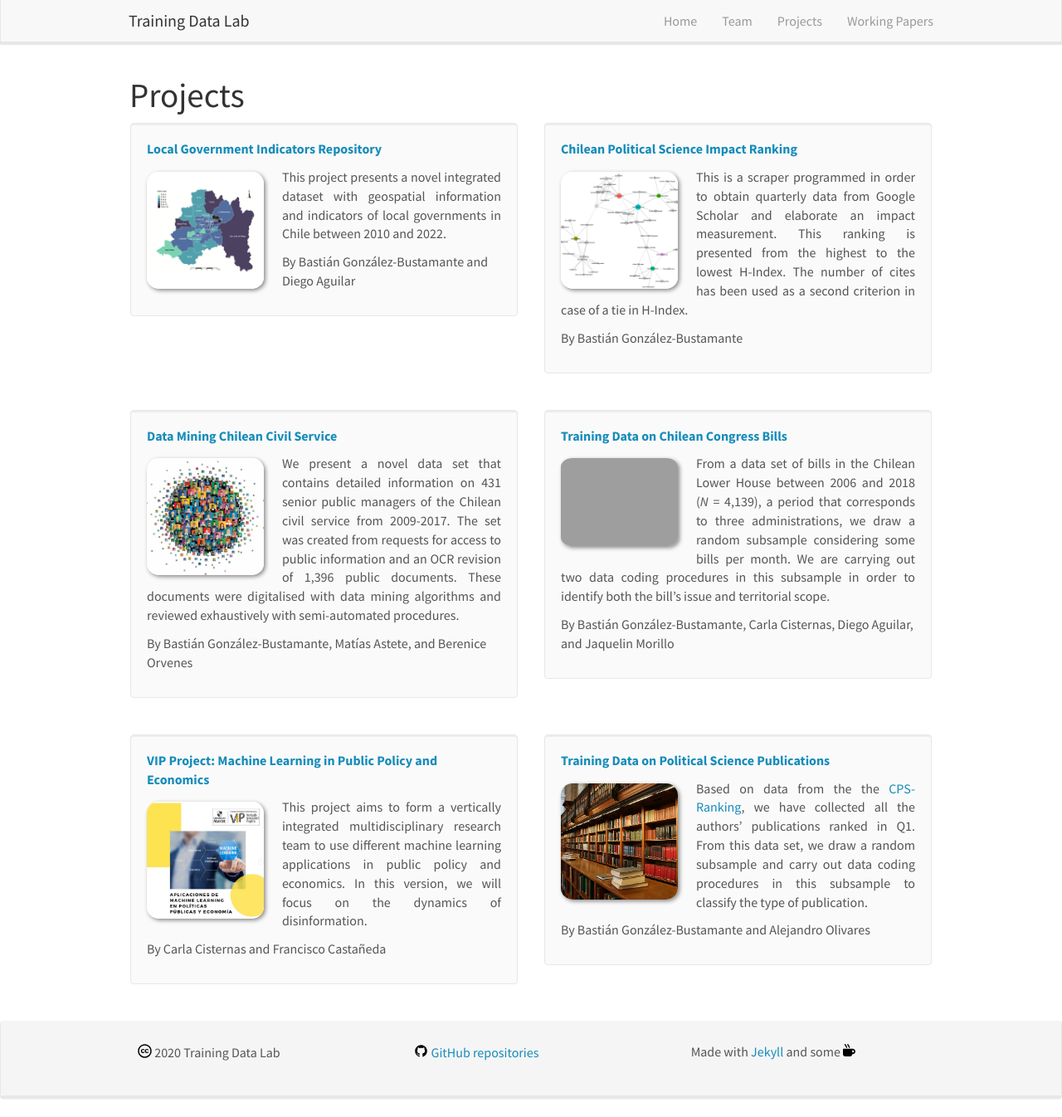
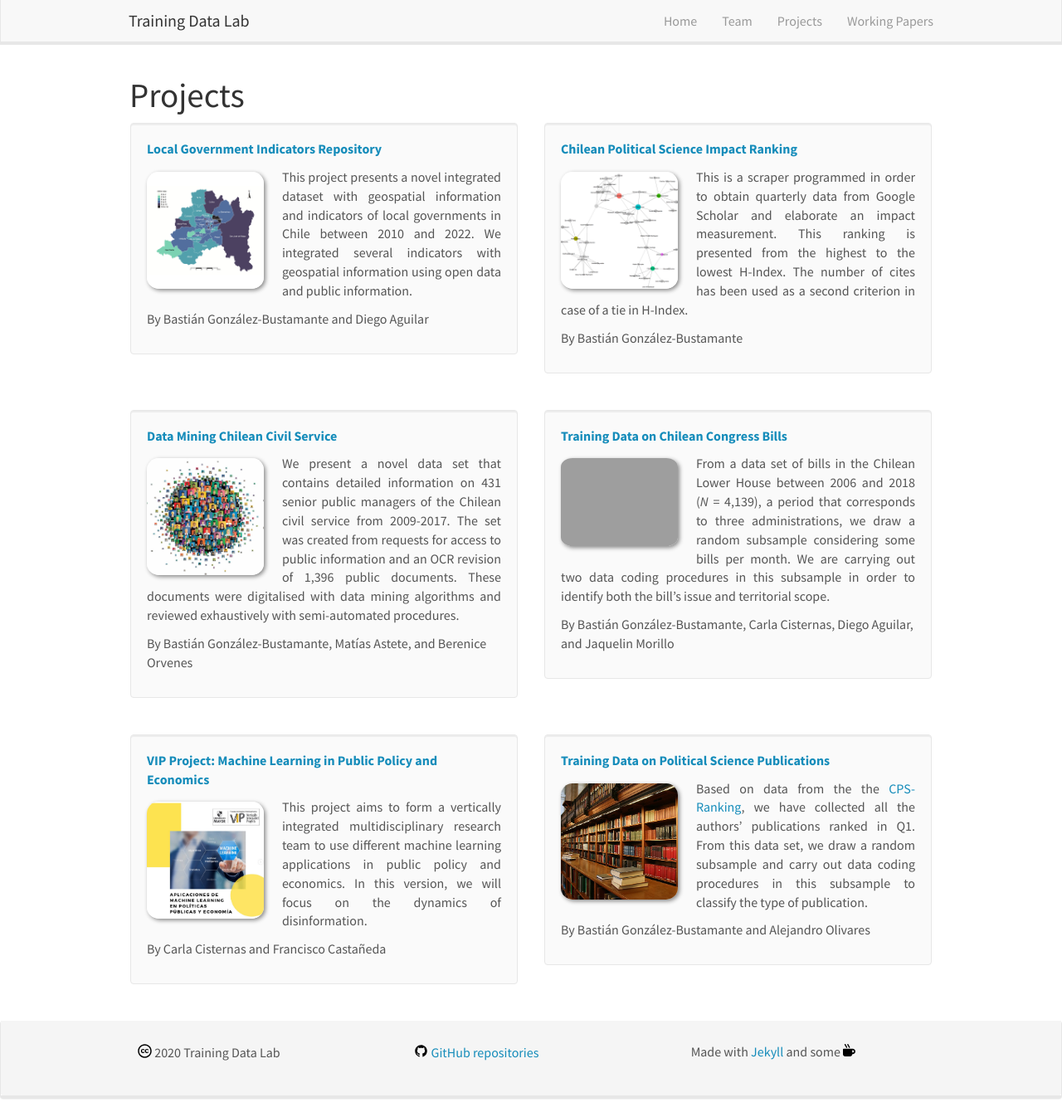
Before and after one commit to training-datalab/old-training-datalab.com, a Jekyll site: the page built from _pages/projects.md, in a window 1280 px wide and 1346 px high. Shown: the whole window at 83% size. Built offline with Jekyll 4.4.1, drawn with Linux system fonts in a browser that asks for light colours; nearby versions of some CDN libraries.

Commit message:
Update projects.yml

```diff
--- a/_data/projects.yml
+++ b/_data/projects.yml
@@ -1,6 +1,6 @@
 - title: "Local Government Indicators Repository"
   image: open_gov_RM.png
-  description: This project presents a novel integrated dataset with geospatial information and indicators of local governments in Chile between 2010 and 2022.
+  description: This project presents a novel integrated dataset with geospatial information and indicators of local governments in Chile between 2010 and 2022. We integrated several indicators with geospatial information using open data and public information.
   authors: Bastián González-Bustamante and Diego Aguilar
   link:
     url: https://training-datalab.com/projects/local-government-indicators
```
